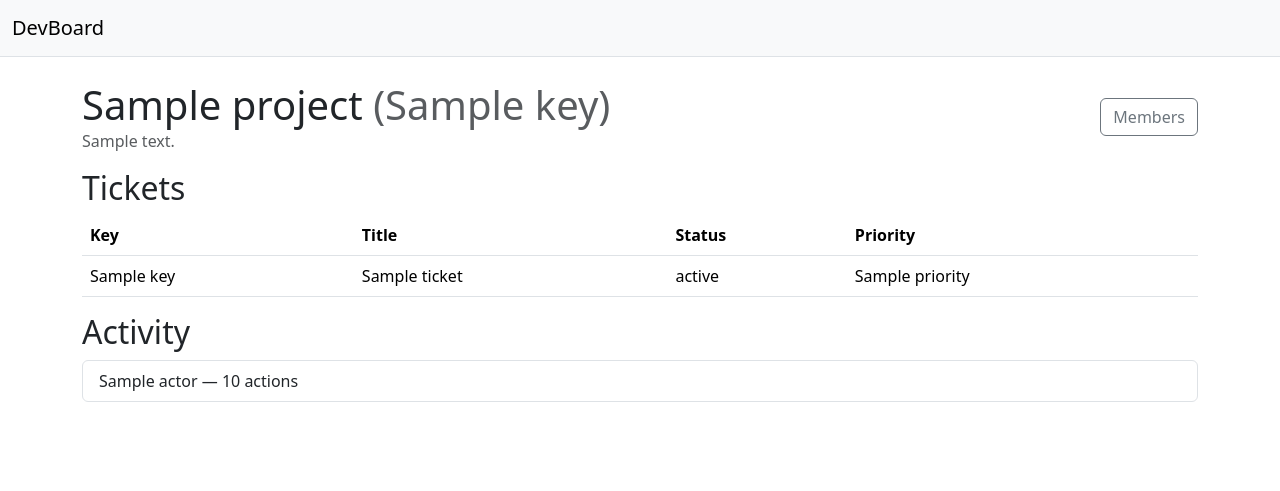
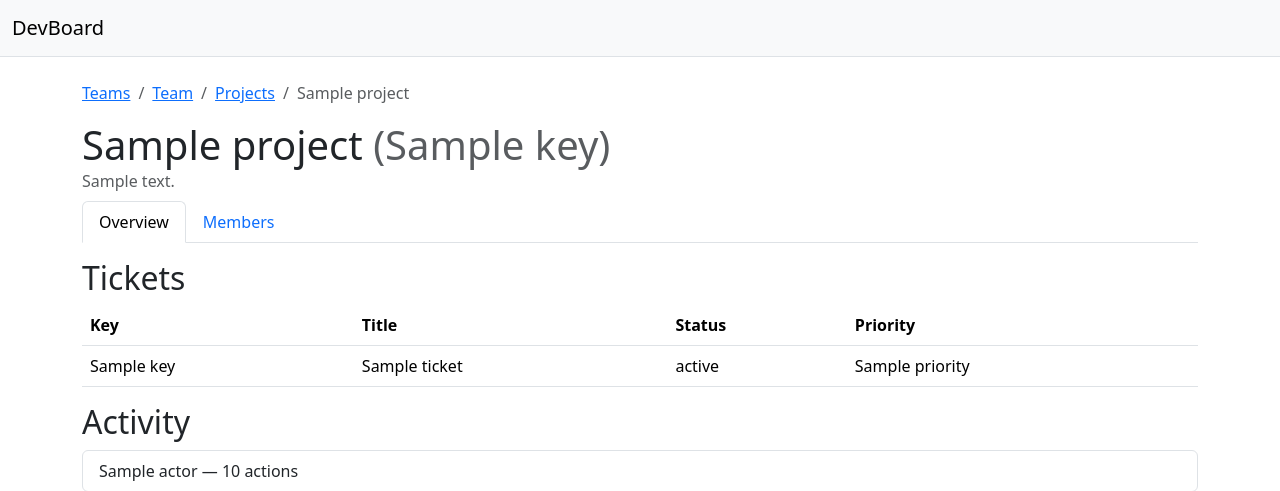
Before and after one commit to devboard-app/devboard-web, a Django app: template projects/templates/projects/detail.html in a window 1280 px wide. Shown: the top 491 px of the page. Run offline with Django 5.2, Linux system fonts and the light colour scheme; the template is opened without the code that fills it: most values are stand-ins (such as "Sample title", 1, 10 or a date in 2020).

Commit message:
fix: breadcrumb nav + project tabs, less lost-in-the-flow feel
Quick pass on the team -> project -> members navigation flow: every
page now shows a Teams / Team / Projects / Project / Members
breadcrumb trail, and the project pages share a persistent
Overview/Members tab bar (Jira-style) instead of a one-way "Members"
button with no way back except browser back. Dropped the now-redundant
"Back to team"/"Back to project" buttons the breadcrumb replaces.

Explicitly a time-boxed pass, not a redesign -- more UX work likely
follow-up.

Co-Authored-By: Claude Sonnet 5 <noreply@anthropic.com>

```diff
--- a/projects/templates/projects/detail.html
+++ b/projects/templates/projects/detail.html
@@ -3,18 +3,32 @@
 {% block title %}{{ project.name }}{% endblock %}
 
 {% block content %}
-<div class="d-flex justify-content-between align-items-center mb-3">
+<nav aria-label="breadcrumb">
+    <ol class="breadcrumb">
+        <li class="breadcrumb-item"><a href="/teams/">Teams</a></li>
+        <li class="breadcrumb-item"><a href="/teams/{{ team_id }}/">Team</a></li>
+        <li class="breadcrumb-item"><a href="/teams/{{ team_id }}/projects/">Projects</a></li>
+        <li class="breadcrumb-item active">{{ project.name }}</li>
+    </ol>
+</nav>
+<div class="d-flex justify-content-between align-items-center mb-2">
     <div>
         <h1 class="mb-0">{{ project.name }} <span class="text-muted">({{ project.key }})</span></h1>
         <p class="text-muted mb-0">{{ project.description }}</p>
     </div>
-    <div>
-        {% if is_lead %}
-        <a href="/teams/{{ team_id }}/projects/{{ project.id }}/edit/" class="btn btn-outline-secondary">Edit</a>
-        {% endif %}
-        <a href="/teams/{{ team_id }}/projects/{{ project.id }}/members/" class="btn btn-outline-secondary">Members</a>
-    </div>
+    {% if is_lead %}
+    <a href="/teams/{{ team_id }}/projects/{{ project.id }}/edit/" class="btn btn-outline-secondary btn-sm">Project settings</a>
+    {% endif %}
 </div>
+
+<ul class="nav nav-tabs mb-3">
+    <li class="nav-item">
+        <a class="nav-link active" href="/teams/{{ team_id }}/projects/{{ project.id }}/">Overview</a>
+    </li>
+    <li class="nav-item">
+        <a class="nav-link" href="/teams/{{ team_id }}/projects/{{ project.id }}/members/">Members</a>
+    </li>
+</ul>
 
 <h2>Tickets</h2>
 <table class="table">
--- a/teams/templates/teams/create.html
+++ b/teams/templates/teams/create.html
@@ -4,6 +4,12 @@
 {% block title %}Create team{% endblock %}
 
 {% block content %}
+<nav aria-label="breadcrumb">
+    <ol class="breadcrumb">
+        <li class="breadcrumb-item"><a href="/teams/">Teams</a></li>
+        <li class="breadcrumb-item active">Create</li>
+    </ol>
+</nav>
 <h1>Create team</h1>
 {% if error and not errors %}
     <div class="alert alert-danger">{{ error }}</div>
--- a/teams/templates/teams/detail.html
+++ b/teams/templates/teams/detail.html
@@ -3,6 +3,12 @@
 {% block title %}{{ team.name }}{% endblock %}
 
 {% block content %}
+<nav aria-label="breadcrumb">
+    <ol class="breadcrumb">
+        <li class="breadcrumb-item"><a href="/teams/">Teams</a></li>
+        <li class="breadcrumb-item active">{{ team.name }}</li>
+    </ol>
+</nav>
 <div class="d-flex justify-content-between align-items-center mb-3">
     <div>
         <h1 class="mb-0">{{ team.name }}</h1>
```
Also changed, not shown: projects/templates/projects/create.html (+8 -0 lines), projects/templates/projects/edit.html (+9 -0 lines), projects/templates/projects/list.html (+7 -1 lines), projects/templates/projects/members.html (+18 -4 lines), teams/templates/teams/edit.html (+7 -0 lines).
